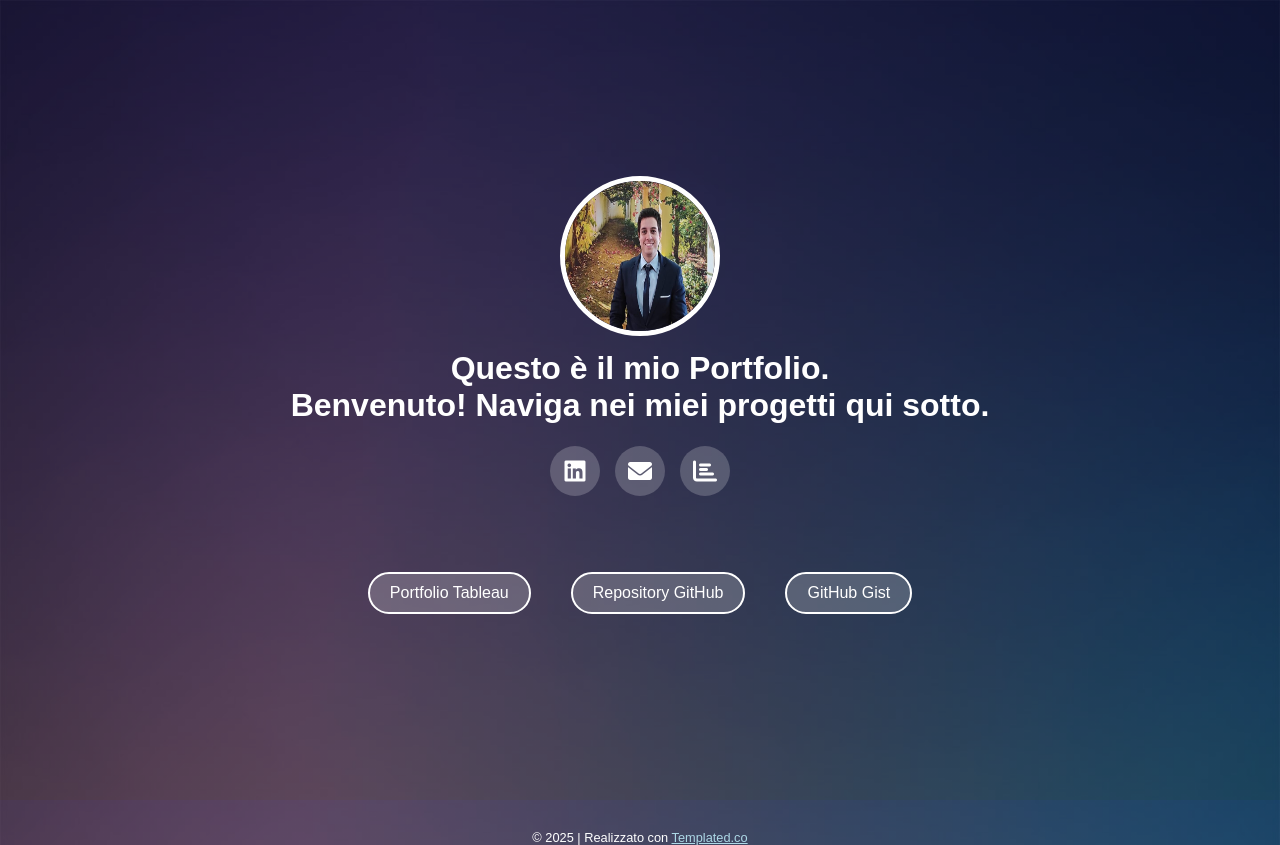
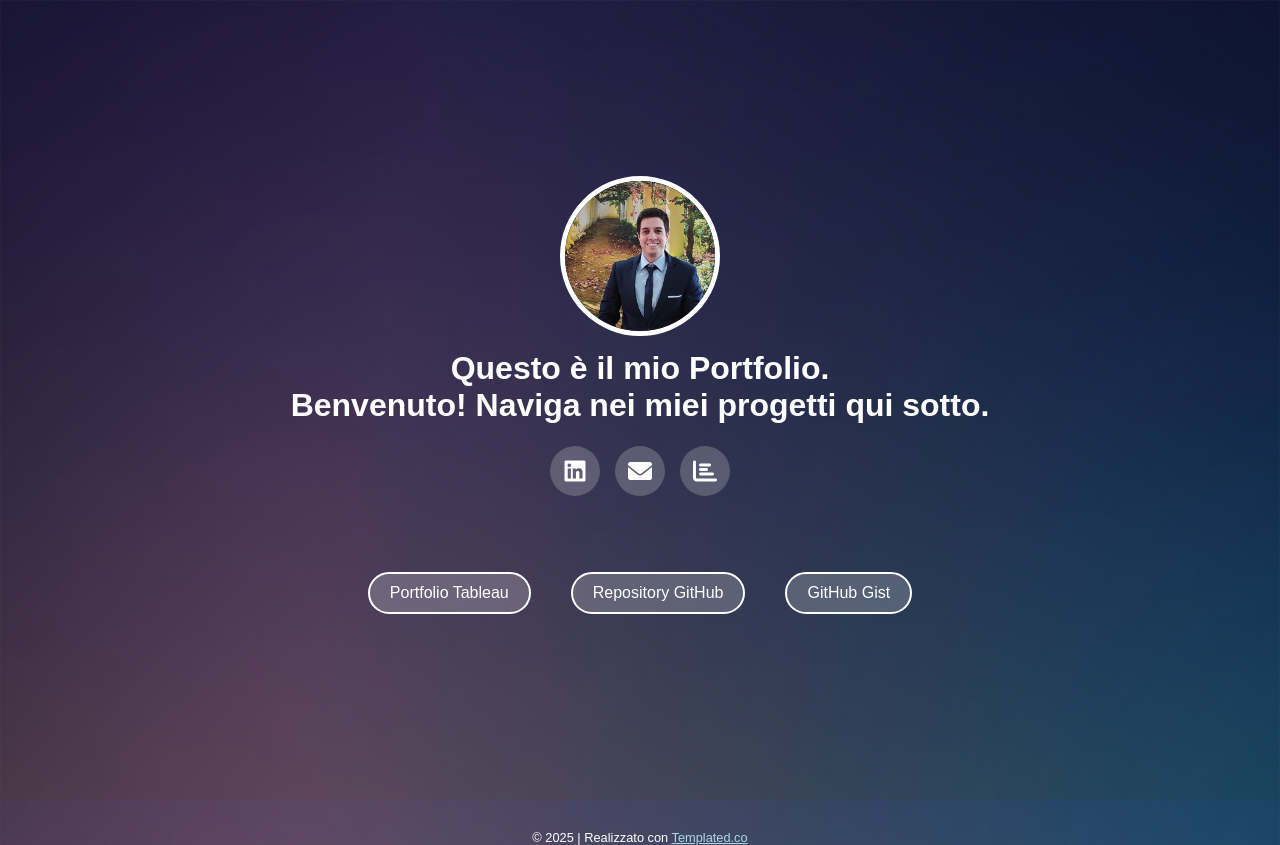
Before and after one commit to GiTardivo/giuseppetardivoportfolio, a plain HTML site: page index.html in a window 1280 px wide. Drawn offline with Linux system fonts and the light colour scheme.

Commit message:
Update main.css

```diff
--- a/main.css
+++ b/main.css
@@ -27,6 +27,8 @@ header {
     width: 150px;
     height: 150px;
     border: 5px solid white;
+    object-fit: cover; /* Mantiene la proporzione senza distorsioni */
+    object-position: center; /* Centra l'immagine */
 }
 h1 {
     font-size: 2em;
```
